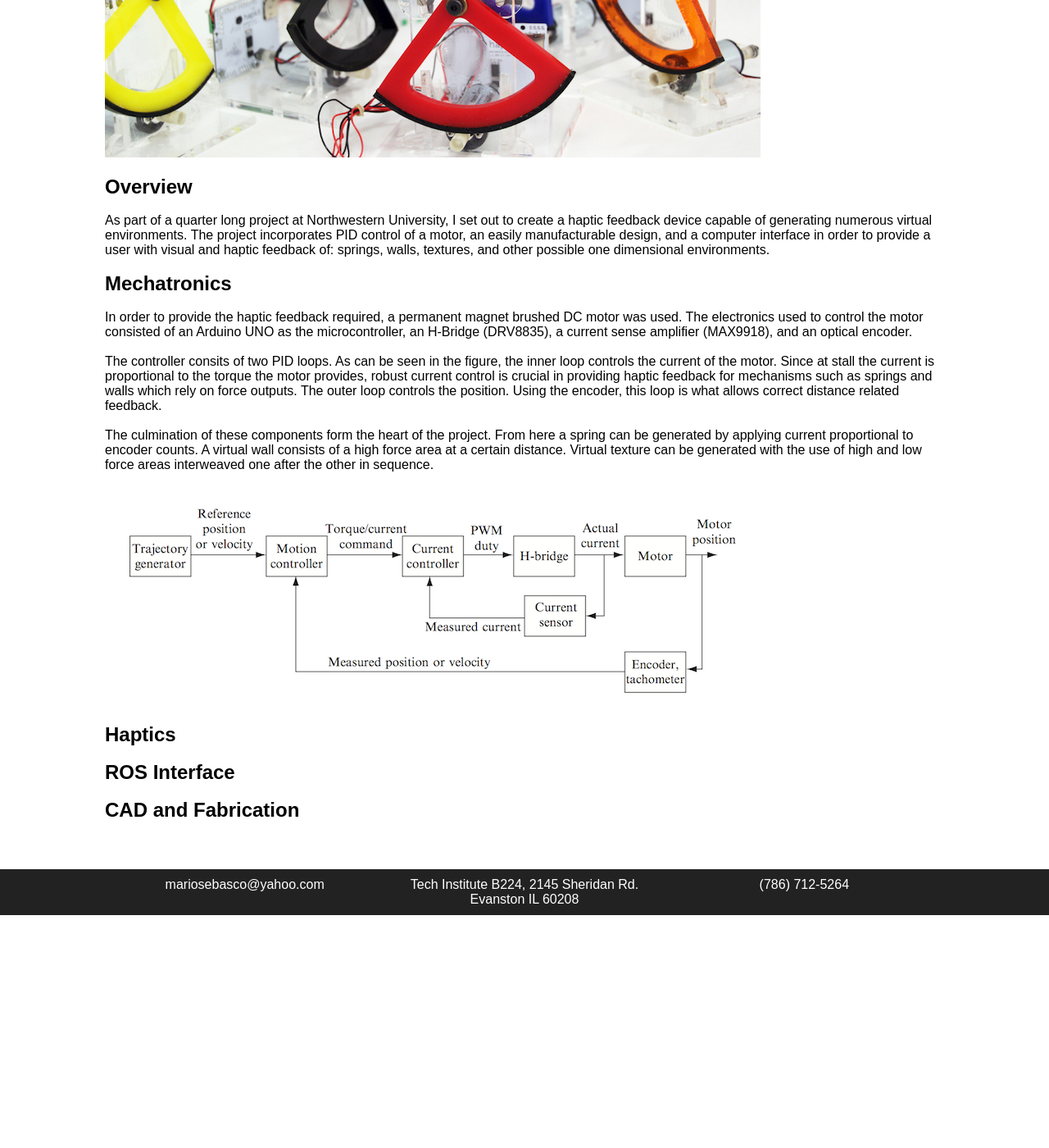
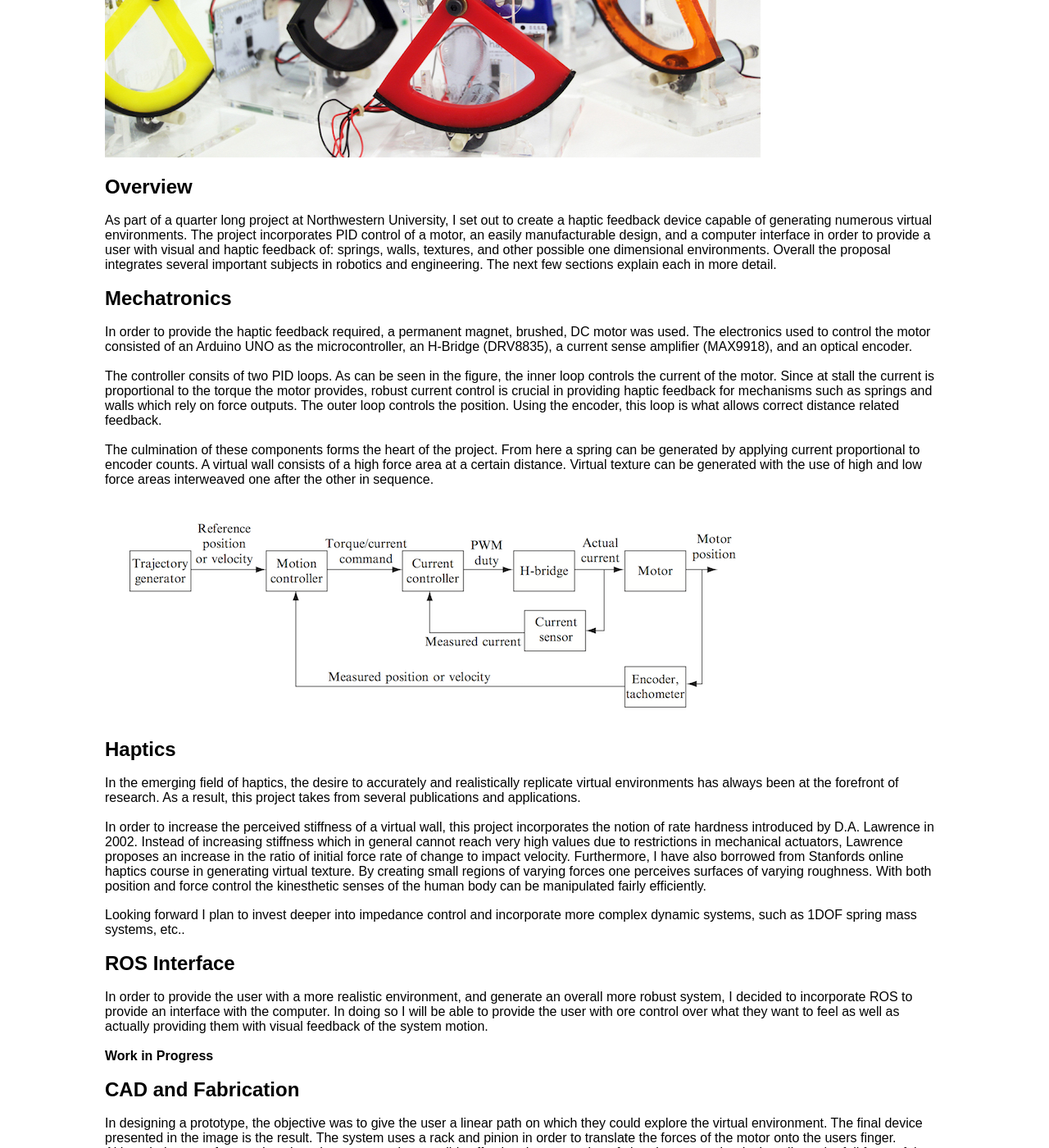
Before and after one commit to mariosebasco/mariosebasco_portfolio, a Jekyll site: the page built from _projects/00-haptics.md, in a window 1280 px wide and 1400 px high, scrolled down 280 px. Shown: the whole window at 82% size. Built offline with Jekyll 4.4.1, drawn with Linux system fonts in a browser that asks for light colours; nearby versions of some CDN libraries; before the commit the page ends 1396 px from its top, so only the background shows below that; some of the changed text lies outside the part shown.

Commit message:
added CAD and finished writeup

```diff
--- a/_projects/00-haptics.md
+++ b/_projects/00-haptics.md
@@ -1,6 +1,6 @@
 ---
 layout: project
-title: Haptic Feedback Machine
+title: Haptic Feedback Device
 date: March 2017
 imageMain: /mariosebasco.github.io/public/images/phantom_omni.jpg
 ---
@@ -9,23 +9,38 @@
 
 ## Overview
 
-   As part of a quarter long project at Northwestern University, I set out to create a haptic feedback device capable of generating numerous virtual environments. The project incorporates PID control of a motor, an easily manufacturable design, and a computer interface in order to provide a user with visual and haptic feedback of: springs, walls, textures, and other possible one dimensional environments.
+   As part of a quarter long project at Northwestern University, I set out to create a haptic feedback device capable of generating numerous virtual environments. The project incorporates PID control of a motor, an easily manufacturable design, and a computer interface in order to provide a user with visual and haptic feedback of: springs, walls, textures, and other possible one dimensional environments. Overall the proposal integrates several important subjects in robotics and engineering. The next few sections explain each in more detail.
 
 ## Mechatronics
 
-In order to provide the haptic feedback required, a permanent magnet brushed DC motor was used.
+In order to provide the haptic feedback required, a permanent magnet, brushed, DC motor was used.
 The electronics used to control the motor consisted of an Arduino UNO as the microcontroller, an H-Bridge (DRV8835), a current sense amplifier (MAX9918), and an optical encoder.
 
 The controller consits of two PID loops. As can be seen in the figure, the inner loop controls the current of the motor. Since at stall the current is proportional to the torque the motor provides, robust current control is crucial in providing haptic feedback for mechanisms such as springs and walls which rely on force outputs. The outer loop controls the position. Using the encoder, this loop is what allows correct distance related feedback.
 
-The culmination of these components form the heart of the project. From here a spring can be generated by applying current proportional to encoder counts. A virtual wall consists of a high force area at a certain distance. Virtual texture can be generated with the use of high and low force areas interweaved one after the other in sequence.
+The culmination of these components forms the heart of the project. From here a spring can be generated by applying current proportional to encoder counts. A virtual wall consists of a high force area at a certain distance. Virtual texture can be generated with the use of high and low force areas interweaved one after the other in sequence.
 
 <img src="/mariosebasco.github.io/public/images/controlLoop.png" alt="control loop" style="width:800px;height:266px;">
 
 ## Haptics
 
+In the emerging field of haptics, the desire to accurately and realistically replicate virtual environments has always been at the forefront of research. As a result, this project takes from several publications and applications.
+
+In order to increase the perceived stiffness of a virtual wall, this project incorporates the notion of rate hardness introduced by D.A. Lawrence in 2002. Instead of increasing stiffness which in general cannot reach very high values due to restrictions in  mechanical actuators, Lawrence proposes an increase in the ratio of initial force rate of change to impact velocity. Furthermore, I have also borrowed from Stanfords online haptics course in generating virtual texture. By creating small regions of varying forces one perceives surfaces of varying roughness. With both position and force control the kinesthetic senses of the human body can be manipulated fairly efficiently.
+
+Looking forward I plan to invest deeper into impedance control and incorporate more complex dynamic systems, such as 1DOF spring mass systems, etc..
+
 
 ## ROS Interface
 
+In order to provide the user with a more realistic environment, and generate an overall more robust system, I decided to incorporate ROS to provide an interface with the computer. In doing so I will be able to provide the user with ore control over what they want to feel as well as actually providing them with visual feedback of the system motion.
+
+**Work in Progress**
 
 ## CAD and Fabrication
+
+In designing a prototype, the objective was to give the user a linear path on which they could explore the virtual environment. The final device presented in the image is the result. The system uses a rack and pinion in order to translate the forces of the motor onto the users finger. Although the use of gears does introduce some noise possibly affecting the perception of virtual textures, the design allows the full force of the motor to be transferred without the possiblity for slip, thus generating the possibility for stronger virtual springs and walls.
+
+One advantage to the design introduced is the ease in building. All of the parts in the CAD model can easily be 3D printed or laser cut. With the addition of a few nuts and bolts, and an adhesive, the system can be built in less than a day.
+
+<img src="/mariosebasco.github.io/public/images/haptic_device.png" alt="control loop" style="width:800px;height:600px;">
```
Also changed, not shown: public/images/haptic_device.png (added).
